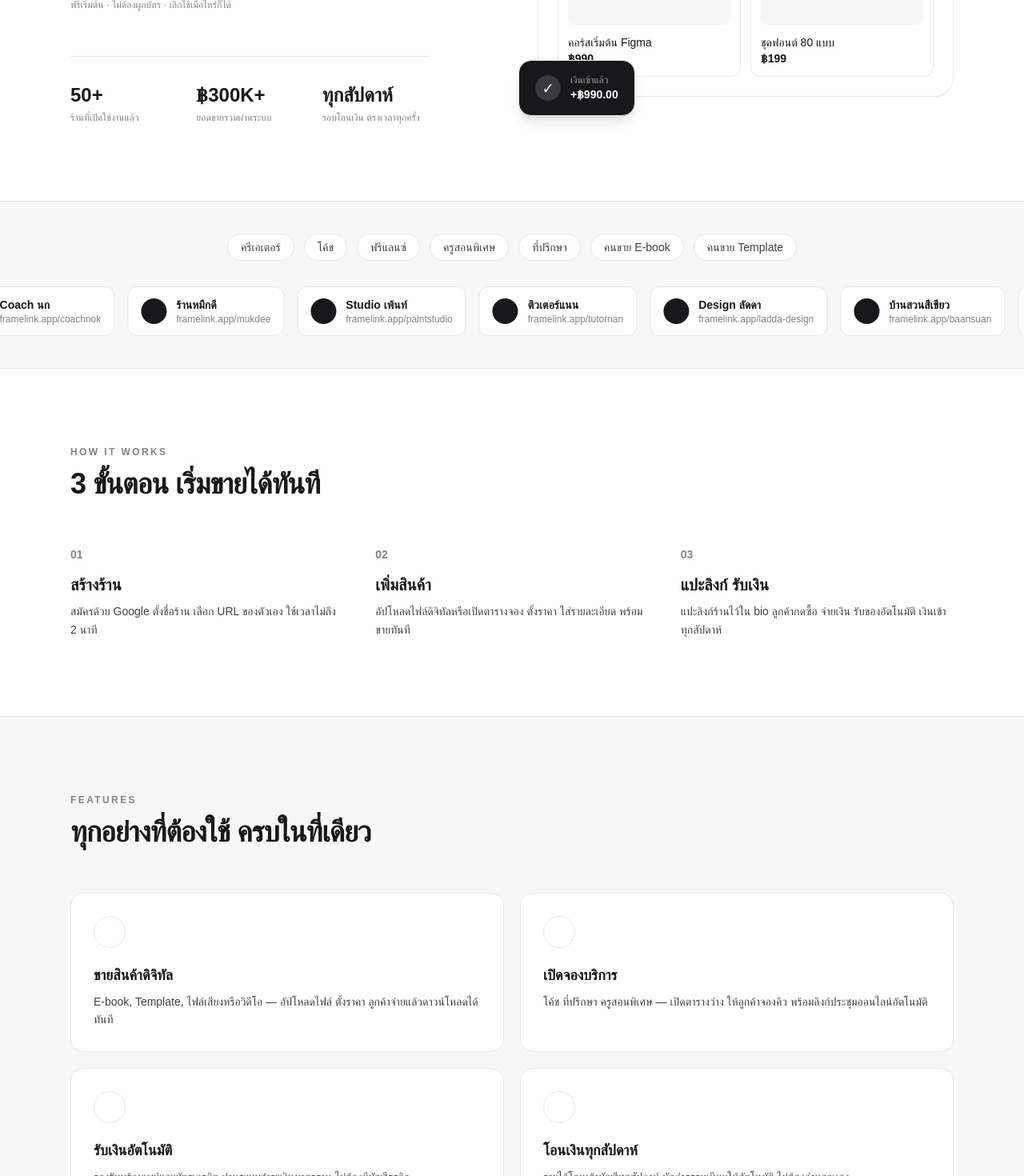
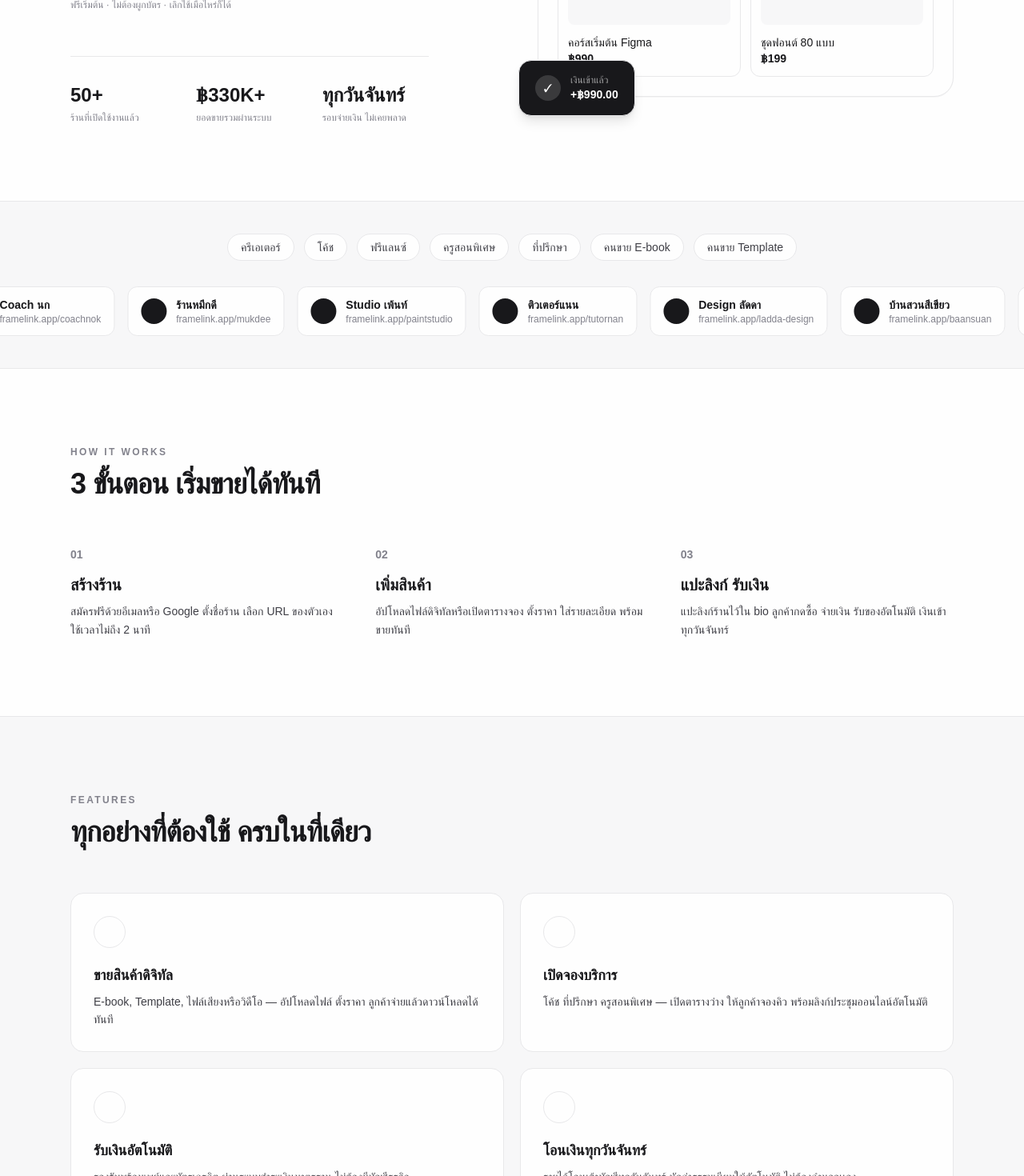
Before and after one commit to phawitb/buykub, a Next.js app: page / in a window 1280 px wide. Shown: the part 520-1990 px from the top of the page at 80% size. Built offline with nearby package versions, Linux system fonts and the light colour scheme; no server answers; a web font is replaced by a local one.

Commit message:
fix: align landing payout and signup copy

```diff
--- a/src/components/FAQ.tsx
+++ b/src/components/FAQ.tsx
@@ -9,7 +9,7 @@ const faqs = [
   },
   {
     q: "ขายแล้วได้เงินเมื่อไหร่?",
-    a: "โอนเงินเข้าบัญชีทุกสัปดาห์ หลังพ้นระยะเวลาตรวจสอบมาตรฐานของแต่ละยอดขาย",
+    a: "โอนเงินเข้าบัญชีทุกวันจันทร์ หลังพ้นระยะเวลาตรวจสอบมาตรฐานของแต่ละยอดขาย",
   },
   {
     q: "ต้องจดทะเบียนธุรกิจไหม?",
--- a/src/components/Features.tsx
+++ b/src/components/Features.tsx
@@ -12,8 +12,8 @@ const features = [
     body: "รองรับพร้อมเพย์และบัตรเครดิต ผ่านระบบชำระเงินมาตรฐาน ไม่ต้องมีบัญชีธุรกิจ",
   },
   {
-    title: "โอนเงินทุกสัปดาห์",
-    body: "รายได้โอนเข้าบัญชีทุกสัปดาห์ หักค่าธรรมเนียมให้อัตโนมัติ ไม่ต้องคำนวณเอง",
+    title: "โอนเงินทุกวันจันทร์",
+    body: "รายได้โอนเข้าบัญชีทุกวันจันทร์ หักค่าธรรมเนียมให้อัตโนมัติ ไม่ต้องคำนวณเอง",
   },
 ];
 
--- a/src/components/Hero.tsx
+++ b/src/components/Hero.tsx
@@ -2,8 +2,8 @@ import Link from "next/link";
 
 const stats = [
   { value: "50+", label: "ร้านที่เปิดใช้งานแล้ว" },
-  { value: "฿300K+", label: "ยอดขายรวมผ่านระบบ" },
-  { value: "ทุกสัปดาห์", label: "รอบโอนเงิน ตรงเวลาทุกครั้ง" },
+  { value: "฿330K+", label: "ยอดขายรวมผ่านระบบ" },
+  { value: "ทุกวันจันทร์", label: "รอบจ่ายเงิน ไม่เคยพลาด" },
 ];
 
 export function Hero({ ctaHref = "/login" }: { ctaHref?: string }) {
--- a/src/components/HowItWorks.tsx
+++ b/src/components/HowItWorks.tsx
@@ -2,7 +2,7 @@ const steps = [
   {
     n: "01",
     title: "สร้างร้าน",
-    body: "สมัครด้วย Google ตั้งชื่อร้าน เลือก URL ของตัวเอง ใช้เวลาไม่ถึง 2 นาที",
+    body: "สมัครฟรีด้วยอีเมลหรือ Google ตั้งชื่อร้าน เลือก URL ของตัวเอง ใช้เวลาไม่ถึง 2 นาที",
   },
   {
     n: "02",
@@ -12,7 +12,7 @@ const steps = [
   {
     n: "03",
     title: "แปะลิงก์ รับเงิน",
-    body: "แปะลิงก์ร้านไว้ใน bio ลูกค้ากดซื้อ จ่ายเงิน รับของอัตโนมัติ เงินเข้าทุกสัปดาห์",
+    body: "แปะลิงก์ร้านไว้ใน bio ลูกค้ากดซื้อ จ่ายเงิน รับของอัตโนมัติ เงินเข้าทุกวันจันทร์",
   },
 ];
 
--- a/src/components/Pricing.tsx
+++ b/src/components/Pricing.tsx
@@ -8,7 +8,7 @@ const plans = [
       "ค่าธรรมเนียม 8% ต่อออเดอร์",
       "สินค้าดิจิทัลได้ 5 ชิ้น",
       "บริการจองได้ 5 รายการ",
-      "โอนเงินทุกสัปดาห์",
+      "โอนเงินทุกวันจันทร์",
       "รับพร้อมเพย์และบัตรเครดิต",
     ],
     cta: "เริ่มต้นฟรี",
@@ -23,7 +23,7 @@ const plans = [
       "สินค้าไม่จำกัด",
       "จองไม่จำกัด",
       "ไม่มีลายน้ำ",
-      "โอนเงินทุกสัปดาห์",
+      "โอนเงินทุกวันจันทร์",
     ],
     cta: "อัปเกรดเป็น Pro",
   },
```
Also changed, not shown: 1 other file (tests, documents, lock files or other folders).
